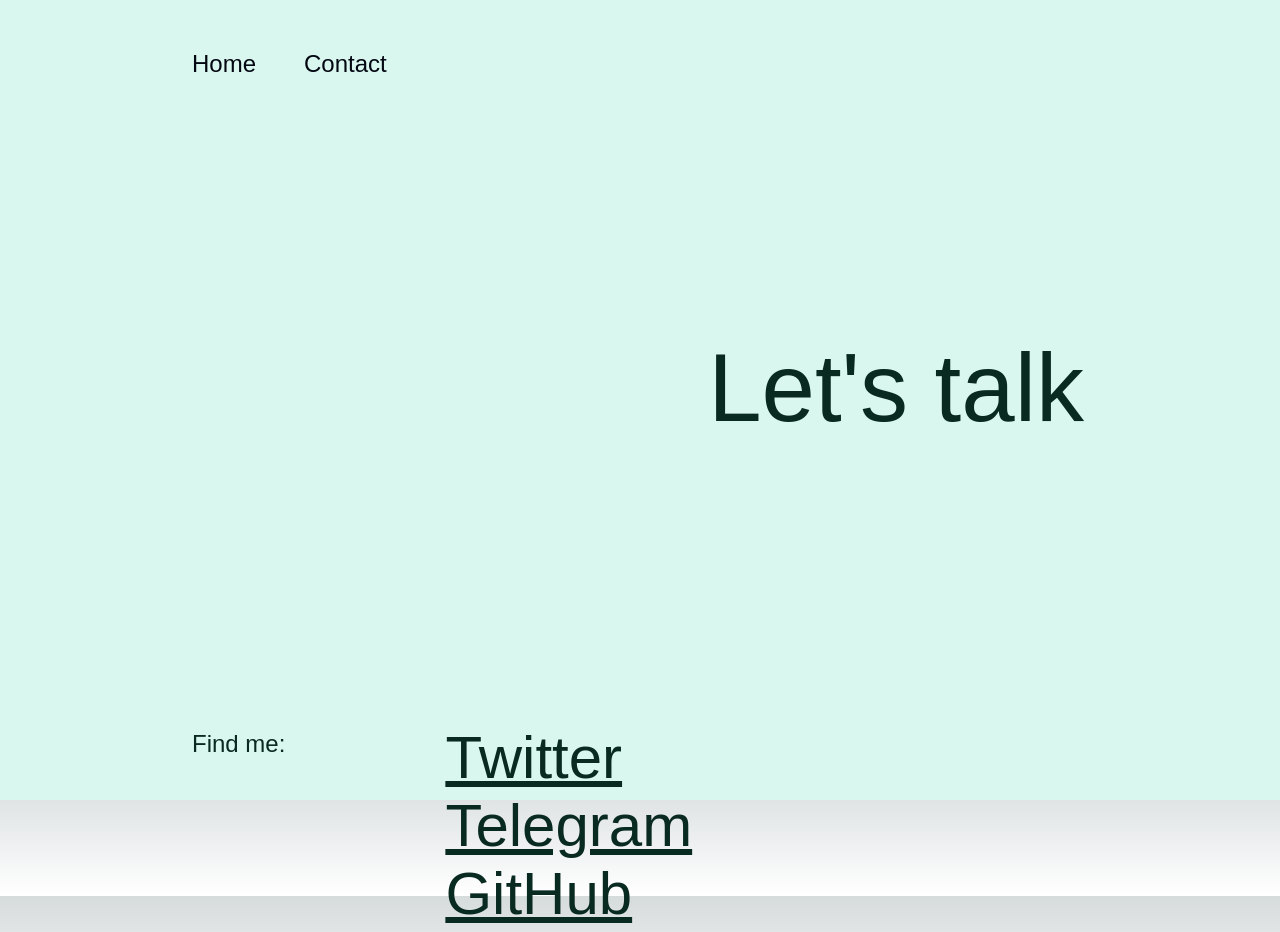
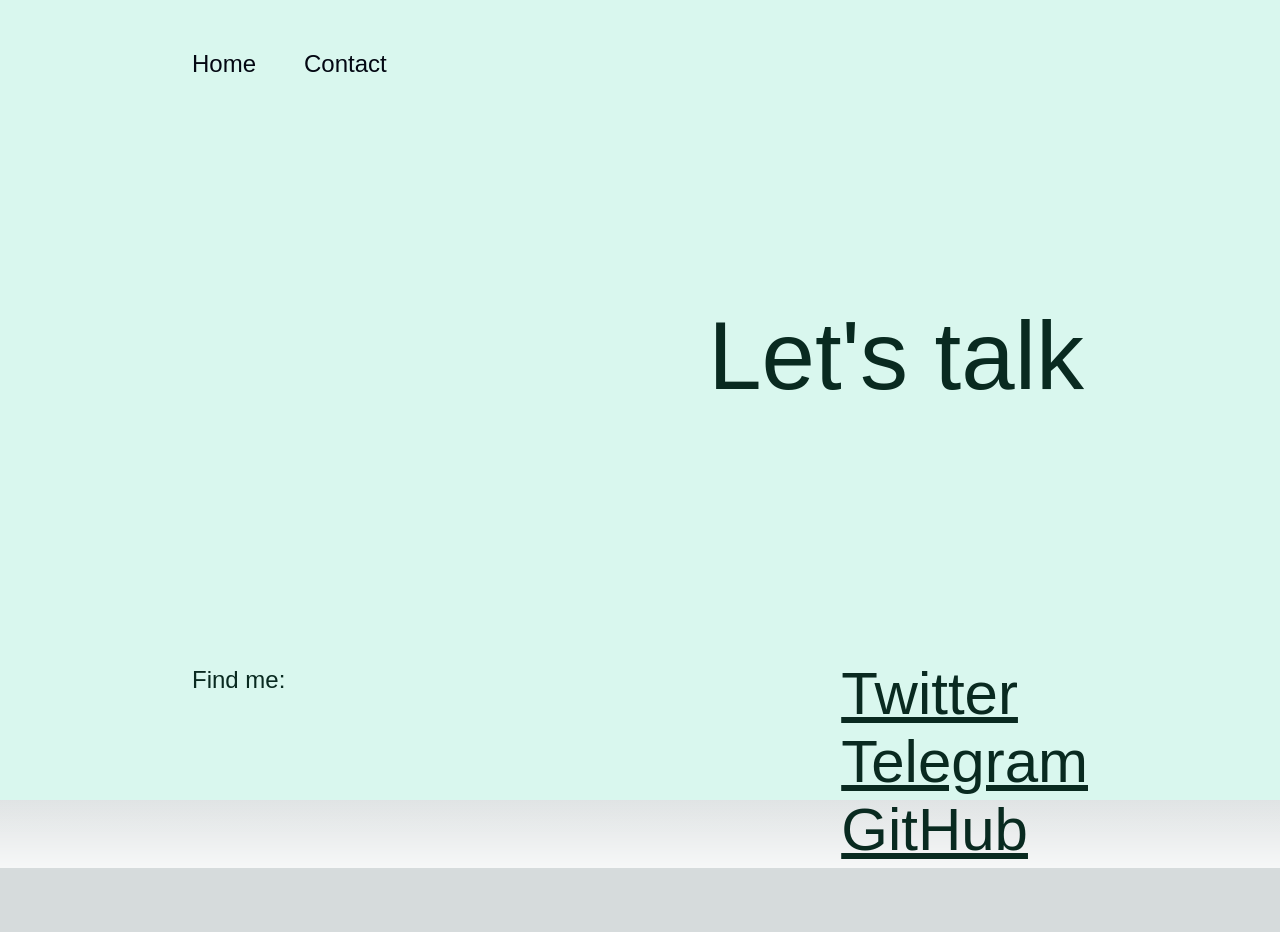
Before and after one commit to 0xWeb/page-transition-framer-motion, a Next.js app: page /contact in a window 1280 px wide. After the commit the page ends 868 px from the top, so only its background shows below. Built offline with nearby package versions, Linux system fonts and the light colour scheme; a web font is replaced by a local one.

Commit message:
Optimization

```diff
--- a/components/ContactInfo.jsx
+++ b/components/ContactInfo.jsx
@@ -1,6 +1,6 @@
 function ContactInfo() {
     return (
-        <div className="flex gap-40">
+        <div className="flex justify-between">
             <div className="lg:text-2xl text-base">
                 <h4>
                     Find me:
--- a/components/ContactTitle.jsx
+++ b/components/ContactTitle.jsx
@@ -1,6 +1,6 @@
 function ContactTitle() {
     return (
-        <div className="my-72 p-1">
+        <div className="my-64 p-1">
             <h1 className="text-6xl text-right lg:text-right lg:text-8xl">
                 Let&apos;s talk
             </h1>
```
